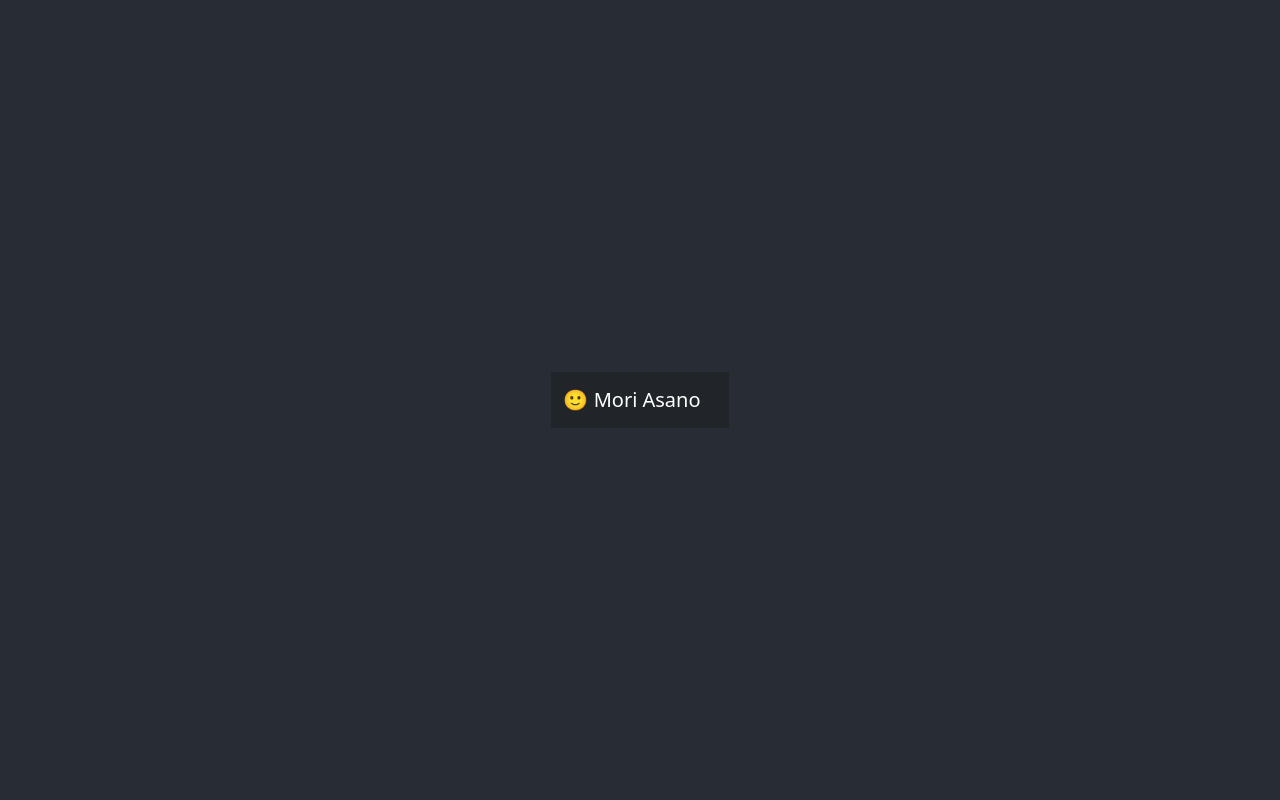
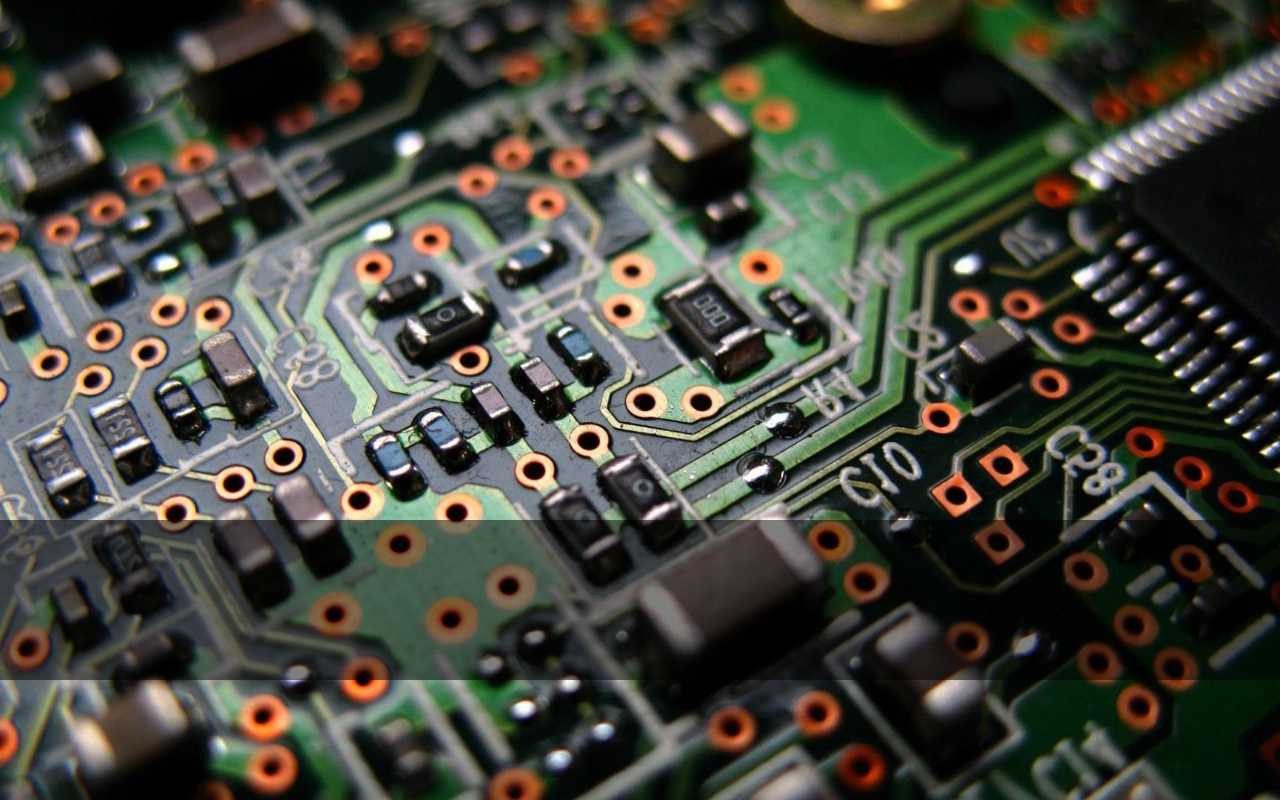
Before and after one commit to moriasano/moriasano.github.io, a React (Create React App) app: page / in a window 1280 px wide. Built offline with nearby package versions, Linux system fonts and the light colour scheme.

Commit message:
remove boostrap, add background, start navbar

```diff
--- a/package.json
+++ b/package.json
@@ -6,11 +6,8 @@
     "@testing-library/jest-dom": "^5.16.4",
     "@testing-library/react": "^13.2.0",
     "@testing-library/user-event": "^13.5.0",
-    "autoprefixer": "^10.4.5",
-    "bootstrap": "^5.1.3",
     "gh-pages": "^3.2.3",
     "react": "^18.1.0",
-    "react-bootstrap": "^2.3.1",
     "react-dom": "^18.1.0",
     "react-scripts": "5.0.1",
     "web-vitals": "^2.1.4"
--- a/src/App.js
+++ b/src/App.js
@@ -1,14 +1,11 @@
-import './styles/App.css';
-import 'bootstrap/dist/css/bootstrap.min.css';
-
 import Nav from './components/Nav';
 
 function App() {
   return (
-    <div className="App">
-      <header className="App-header">
+    <div>
+        <div style={{height: "65vh"}}></div>
         <Nav></Nav>
-      </header>
+        <div style={{height: "15vh"}}></div>
     </div>
   );
 }
--- a/src/components/Nav.js
+++ b/src/components/Nav.js
@@ -1,23 +1,8 @@
-import { Container, Navbar } from "react-bootstrap";
 
 function Nav() {
     return (
         <div>
-            <Navbar bg="dark" variant="dark">
-                <Container>
-                    <Navbar.Brand href="#home">
-                        🙂
-                        {/* <img
-                        alt=""
-                        src="/logo.svg"
-                        width="30"
-                        height="30"
-                        className="d-inline-block align-top"
-                        /> */}{' '}
-                        Mori Asano
-                    </Navbar.Brand>
-                </Container>
-            </Navbar>
+            <div style={{height: "20vh", backgroundColor: "rgba(0, 0, 0, 0.5)"}}></div>
         </div>
     );
 }
--- a/src/styles/App.css
+++ /dev/null
@@ -1,38 +0,0 @@
-.App {
-  text-align: center;
-}
-
-.App-logo {
-  height: 40vmin;
-  pointer-events: none;
-}
-
-@media (prefers-reduced-motion: no-preference) {
-  .App-logo {
-    animation: App-logo-spin infinite 20s linear;
-  }
-}
-
-.App-header {
-  background-color: #282c34;
-  min-height: 100vh;
-  display: flex;
-  flex-direction: column;
-  align-items: center;
-  justify-content: center;
-  font-size: calc(10px + 2vmin);
-  color: white;
-}
-
-.App-link {
-  color: #61dafb;
-}
-
-@keyframes App-logo-spin {
-  from {
-    transform: rotate(0deg);
-  }
-  to {
-    transform: rotate(360deg);
-  }
-}
--- a/src/styles/index.css
+++ b/src/styles/index.css
@@ -11,3 +11,11 @@ code {
   font-family: source-code-pro, Menlo, Monaco, Consolas, 'Courier New',
     monospace;
 }
+
+html {
+  background: url(./background.jpeg) no-repeat center center fixed;
+  -webkit-background-size: cover;
+  -moz-background-size: cover;
+  -o-background-size: cover;
+  background-size: cover;
+}
```
Also changed, not shown: src/styles/background.jpeg (renamed from background.jpeg), 1 other file (tests, documents, lock files or other folders).
